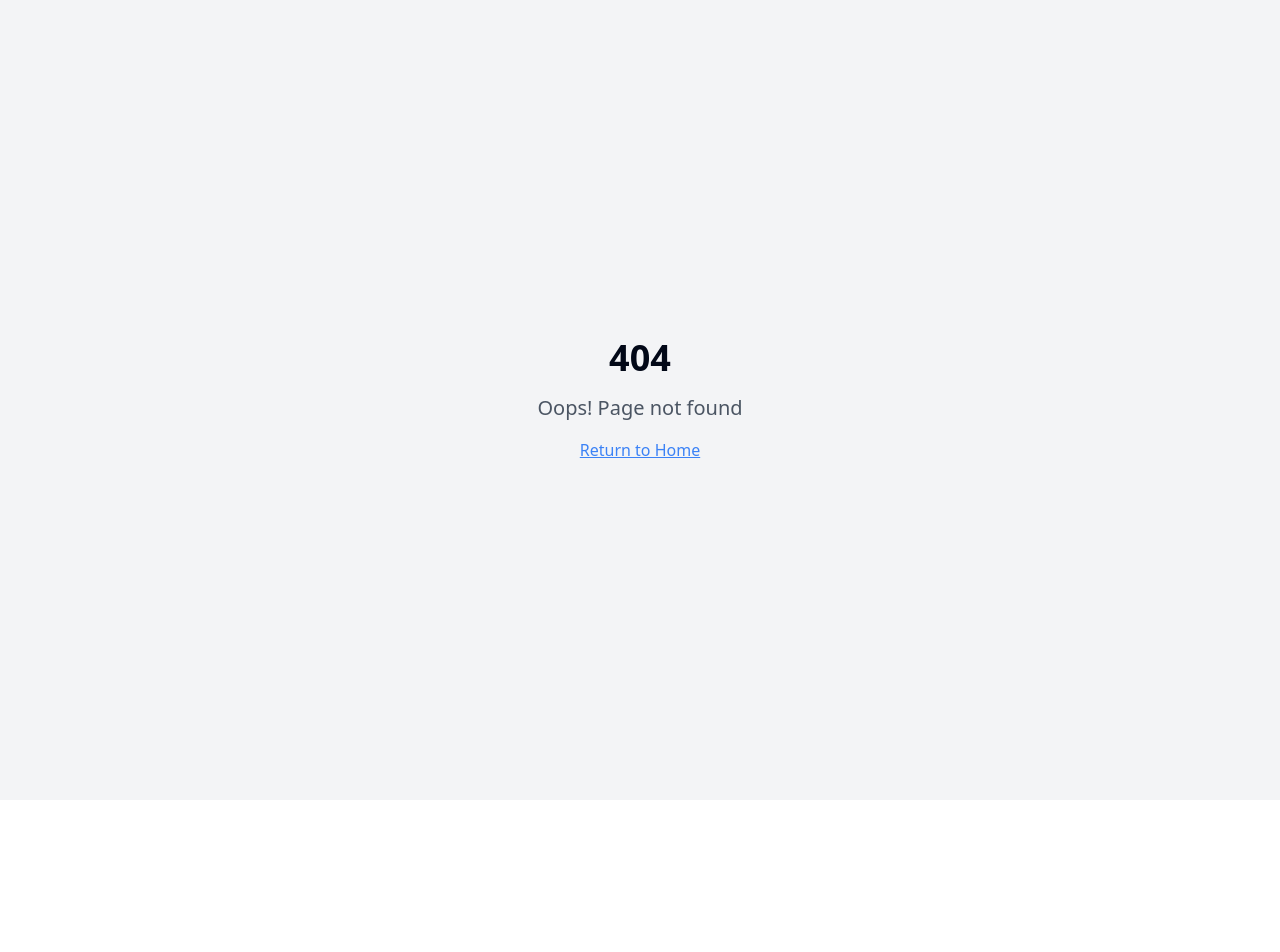
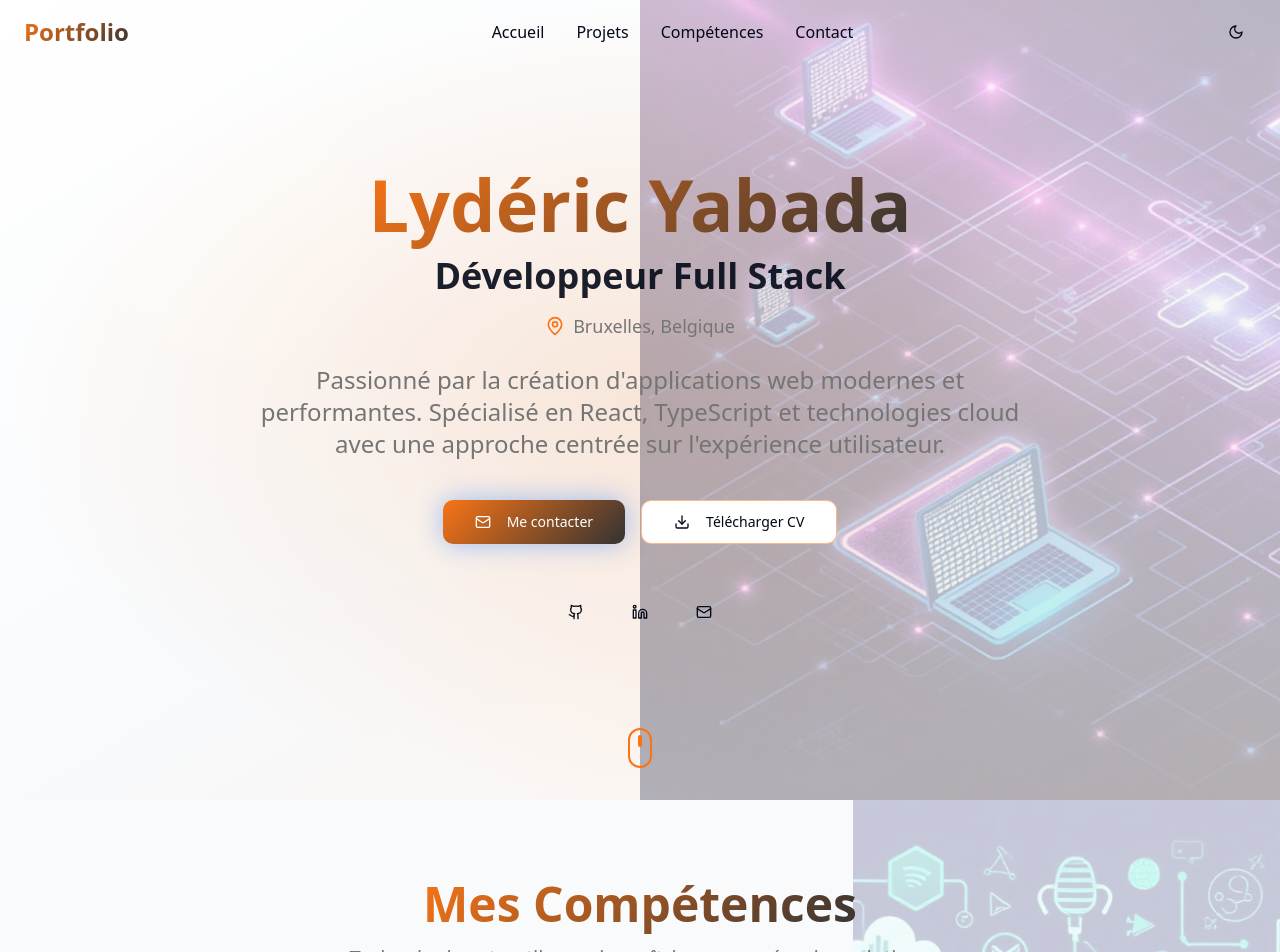
Before and after one commit to Lyde96/portfolio-lyd, a React (Vite) app: page /portfolio in a window 1280 px wide. Before the commit this address had no page. Shown: the top 952 px of the page. Before the commit the page ends 800 px from the top, so only its background shows below. Built offline with nearby package versions, Linux system fonts and the light colour scheme.

Commit message:
Fix portfolio page route
The portfolio page is not rendering correctly and is showing a 404 error. This commit aims to fix the routing issue for the portfolio page.

```diff
--- a/src/App.tsx
+++ b/src/App.tsx
@@ -6,6 +6,7 @@ import { BrowserRouter, Routes, Route } from "react-router-dom";
 import { ThemeProvider } from "next-themes";
 import TaskApp from "./pages/TaskApp";
 import GitHubProjects from "./pages/GitHubProjects";
+import Portfolio from "./pages/Portfolio";
 import NotFound from "./pages/NotFound";
 
 const queryClient = new QueryClient();
@@ -22,6 +23,7 @@ const App = () => (
         <BrowserRouter>
           <Routes>
             <Route path="/" element={<TaskApp />} />
+            <Route path="/portfolio" element={<Portfolio />} />
             <Route path="/projects" element={<GitHubProjects />} />
             {/* ADD ALL CUSTOM ROUTES ABOVE THE CATCH-ALL "*" ROUTE */}
             <Route path="*" element={<NotFound />} />
--- /dev/null
+++ b/src/pages/Portfolio.tsx
@@ -0,0 +1,21 @@
+import Navigation from "@/components/Navigation";
+import Hero from "@/components/Hero";
+import Skills from "@/components/Skills";
+import Projects from "@/components/Projects";
+import Contact from "@/components/Contact";
+import Footer from "@/components/Footer";
+
+const Portfolio = () => {
+  return (
+    <div className="min-h-screen">
+      <Navigation />
+      <Hero />
+      <Skills />
+      <Projects />
+      <Contact />
+      <Footer />
+    </div>
+  );
+};
+
+export default Portfolio;
```
